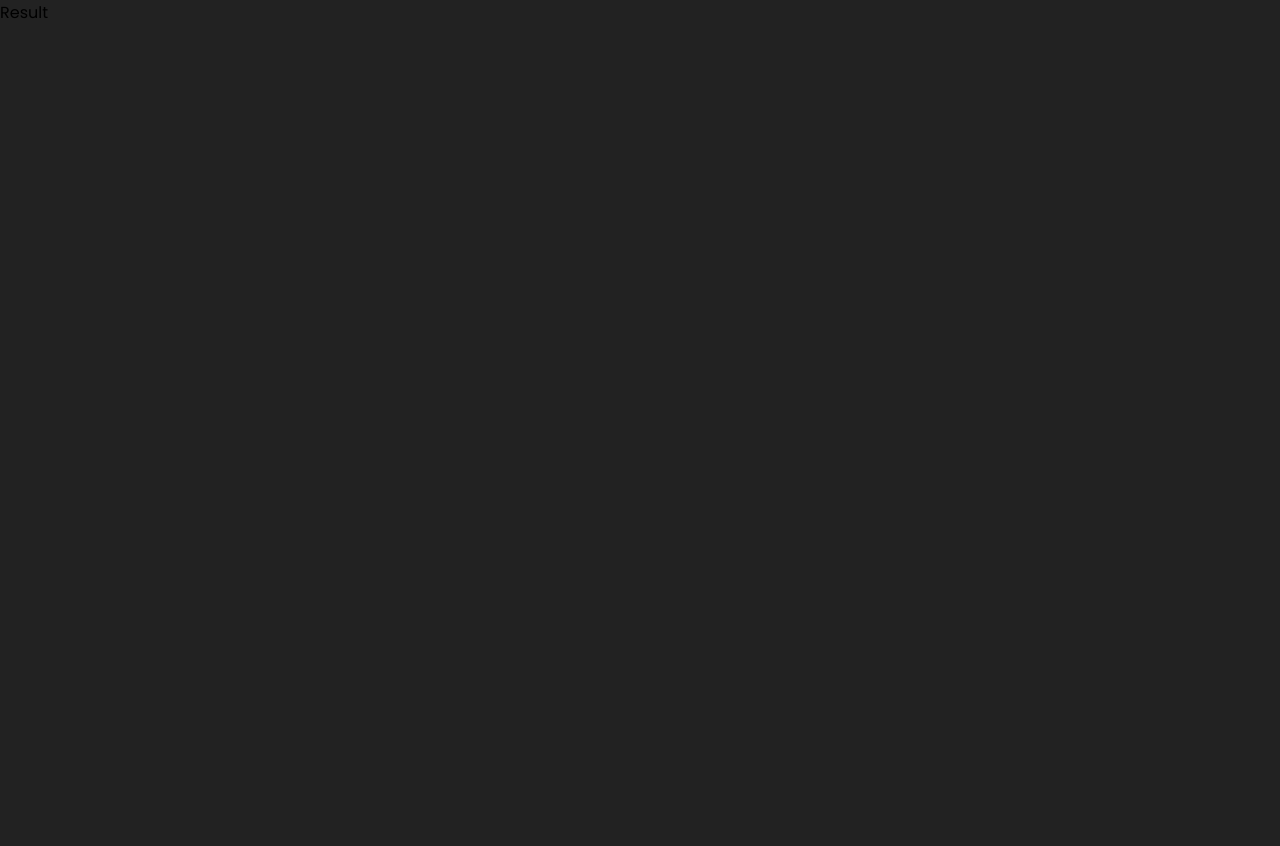
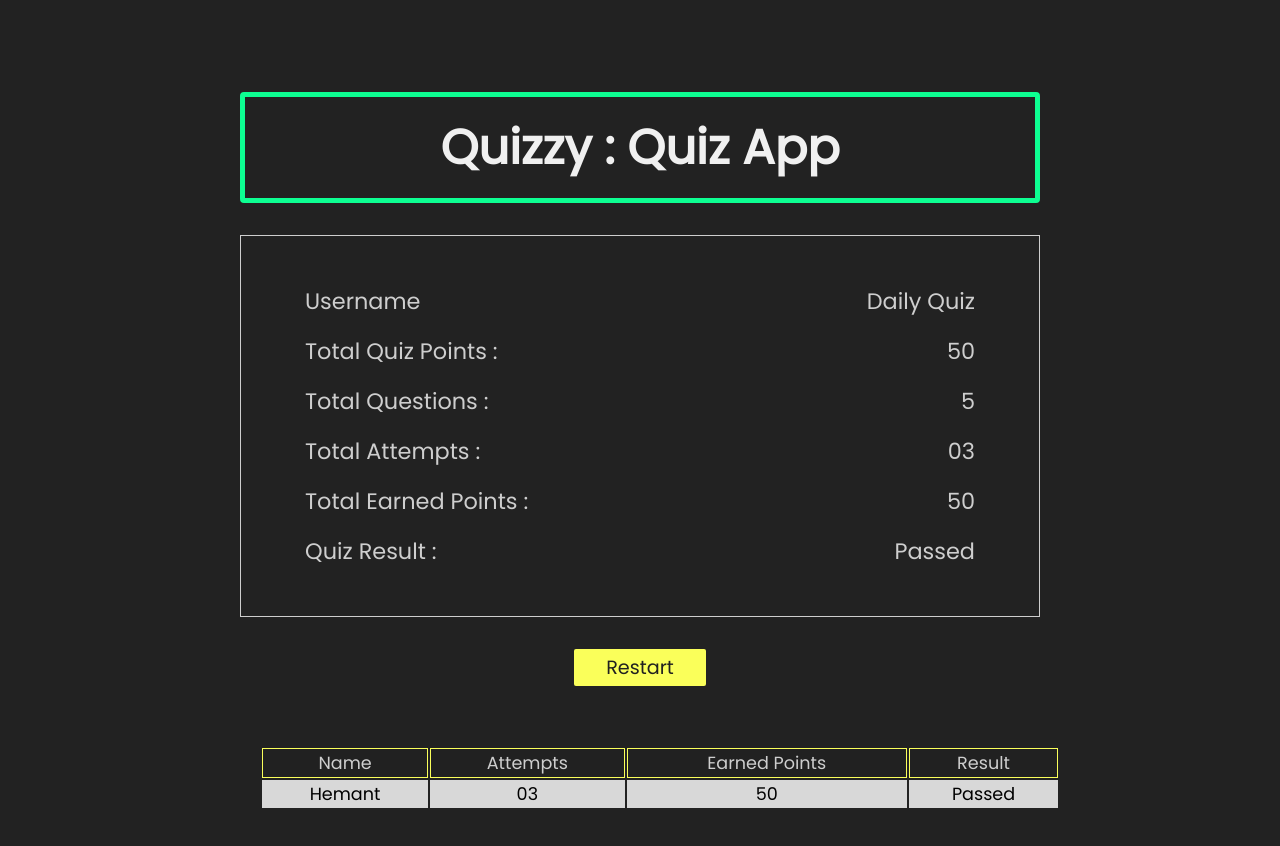
Before and after one commit to itshmnt/Quizzy-client, a React (Create React App) app: page /result in a window 1280 px wide. Shown: the top 846 px of the page. Before the commit the page ends 800 px from the top, so only its background shows below. Built offline with nearby package versions, Linux system fonts and the light colour scheme.

Commit message:
Added Result & Result table

```diff
--- a/src/components/Result.js
+++ b/src/components/Result.js
@@ -1,7 +1,50 @@
 import React from 'react'
+import '../styles/Result.css'
+import { Link } from 'react-router-dom'
+import ResultTable from './ResultTable';
+export default function Result() {
 
-export default function Result() {
+    function onRestart () {
+        console.log('Restart button clicked');
+    }
   return (
-    <div>Result</div>
+    <div className='container'>
+        <h1 className='title text-light'>Quizzy : Quiz App</h1>
+
+        <div className='result flex-center'>
+            <div className='flex'>
+                <span>Username</span>
+                <span className='bold'> Daily Quiz</span>
+            </div>
+            <div className='flex'>
+                <span>Total Quiz Points : </span>
+                <span className='bold'>50</span>
+            </div>
+            <div className='flex'>
+                <span>Total Questions : </span>
+                <span className='bold'>5</span>
+            </div>
+            <div className='flex'>
+                <span>Total Attempts : </span>
+                <span className='bold'>03</span>
+            </div>
+            <div className='flex'>
+                <span>Total Earned Points : </span>
+                <span className='bold'>50</span>
+            </div>
+            <div className='flex'>
+                <span>Quiz Result : </span>
+                <span className='bold'>Passed</span>
+            </div>
+        </div>
+
+        <div className='start'>
+            <Link className='btn' to={'/'} onClick={onRestart}>Restart</Link>
+        </div>
+
+        <div className='container'>
+            <ResultTable />
+        </div>
+    </div>
   )
 }
--- /dev/null
+++ b/src/components/ResultTable.js
@@ -0,0 +1,26 @@
+import React from 'react'
+
+export default function ResultTable() {
+  return (
+    <div>
+        <table>
+            <thead className='table-header'>
+                <tr className='table-row'>
+                    <td>Name</td>
+                    <td>Attempts</td>
+                    <td>Earned Points</td>
+                    <td>Result</td>
+                </tr>
+            </thead>
+            <tbody>
+                <tr className='table-body'>
+                    <td>Hemant</td>
+                    <td>03</td>
+                    <td>50</td>
+                    <td>Passed</td>
+                </tr>
+            </tbody>
+        </table>
+    </div>
+  )
+}
--- /dev/null
+++ b/src/styles/Result.css
@@ -0,0 +1,49 @@
+.flex-center{
+    display: flex;
+    justify-content: center;
+    flex-direction: column;
+    border: 1px solid #cecece;
+    padding: 3em 4em;
+    gap: 1em;
+}
+
+.container .flex{
+    display: flex;
+    justify-content: space-between;
+
+}
+
+.container .flex span {
+    font-size: 1.4em;
+    color: #cecece;
+}
+
+.container .flex span.achive {
+    font-weight: bold;
+    color: #ff2a66;
+    color: #2aff95;
+}
+
+table {
+    width: 100%;
+}
+
+.table-header {
+    color: #cecece;
+    font-size: 1.1em;
+    text-align: center;
+    background: #212121;
+    padding: 18px 0;
+}
+
+.table-body {
+    font-size: 1.1em;
+    text-align: center;
+    /* color: #cecece; */
+    background: #d8d8d8;
+    padding: 18px 0;
+}
+
+.table-header > tr > td{
+    border: 1px solid #faff5a;
+}
```
